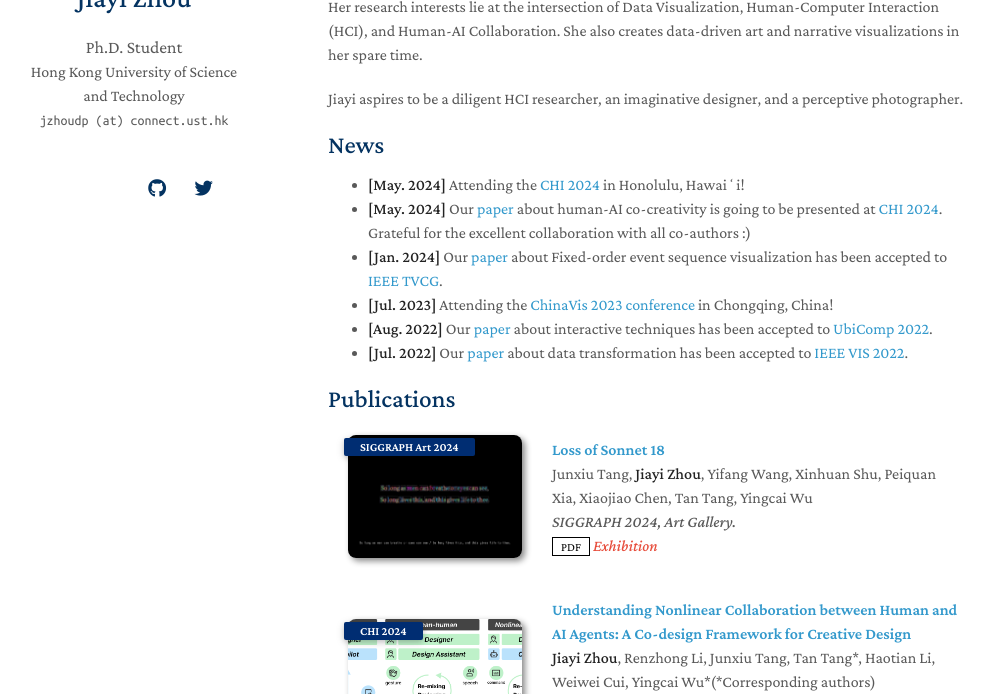
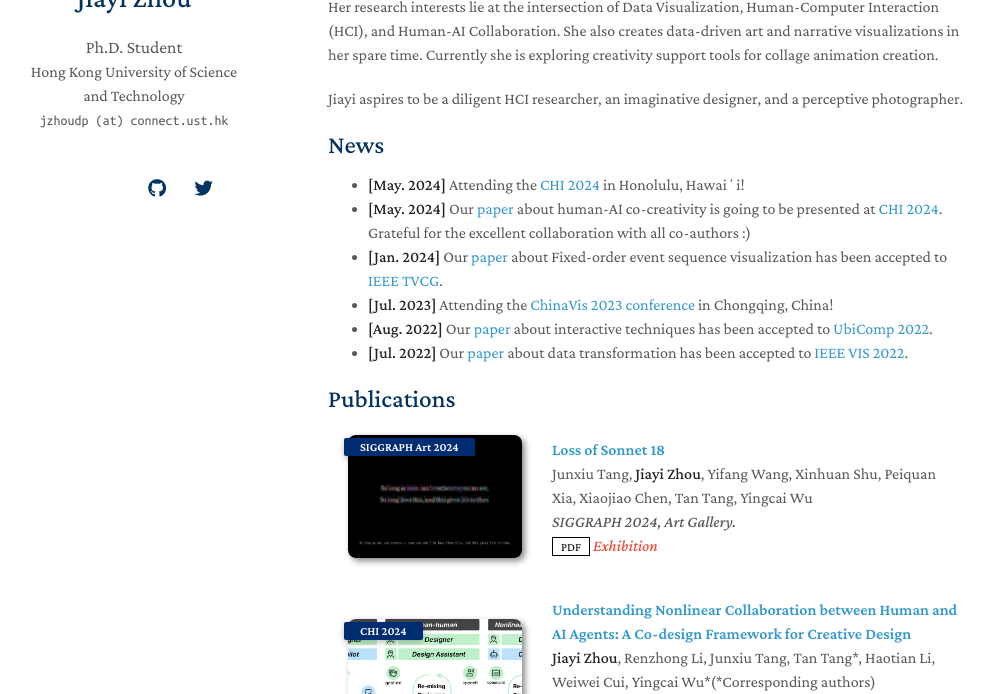
Before and after one commit to JiayZhou/JiayZhou.github.io, a Jekyll site: the page built from index.md, in a window 1280 px wide and 900 px high, cut to the strip 206-900 px from the top of the window. Shown: the whole strip, without its empty margins (142-1136 px from the left). Built offline with Jekyll 4.4.1, drawn with Linux system fonts in a browser that asks for light colours; nearby versions of some CDN libraries; a style sheet for code colours, icons or effects is not loaded; our own code applies the rules of GitHub Pages for plain Markdown files.

Commit message:
Update index.md

```diff
--- a/index.md
+++ b/index.md
@@ -5,7 +5,7 @@ layout: homepage
 ## About Me
 Jiayi Zhou is currently a 1-year Ph.D. Student at [Hong Kong University of Science and Technology](https://hkust.edu.hk/zh-hant), under the supervision of [Prof. Huamin Qu](http://huamin.org/) in [VisLab](http://vis.cse.ust.hk/). Before that, she received her bachelor's degree from [Zhejiang University](https://www.zju.edu.cn/english/) in 2024.
 
-Her research interests lie at the intersection of Data Visualization, Human-Computer Interaction (HCI), and Human-AI Collaboration. She also creates data-driven art and narrative visualizations in her spare time.
+Her research interests lie at the intersection of Data Visualization, Human-Computer Interaction (HCI), and Human-AI Collaboration. She also creates data-driven art and narrative visualizations in her spare time. Currently she is exploring creativity support tools for collage animation creation.
 
 Jiayi aspires to be a diligent HCI researcher, an imaginative designer, and a perceptive photographer.
 
```
